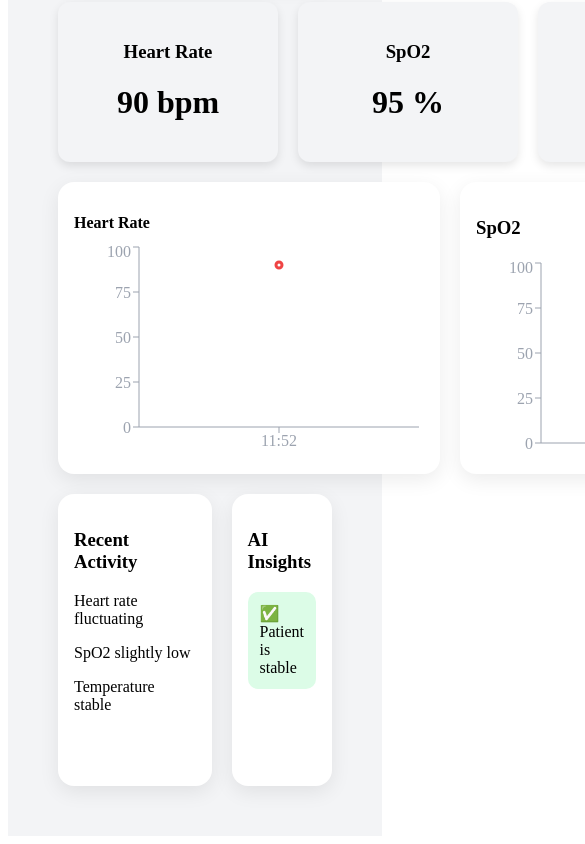
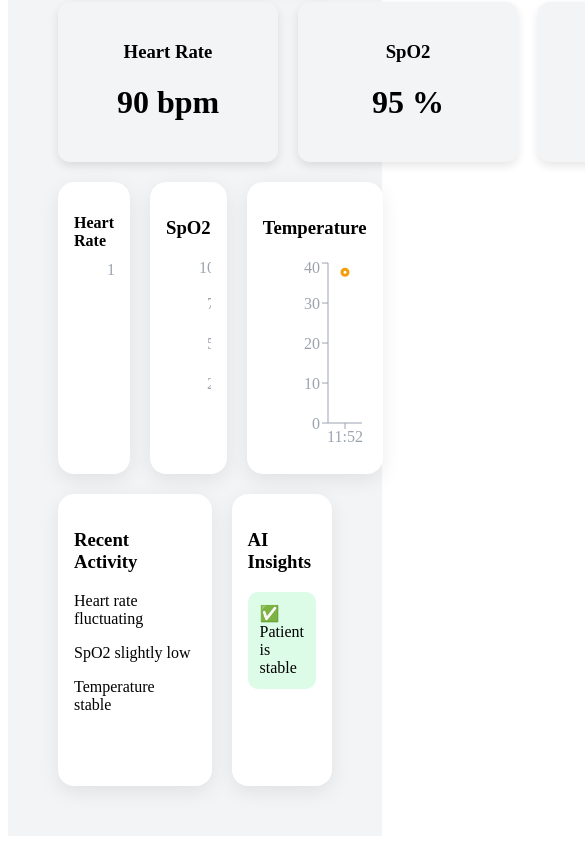
Before and after one commit to Aadya2901/ElderEase, a React app in the folder frontend/: page / in a window 390 px wide. Shown: the part 849-1693 px from the top of the page, 585 px wide, since content can reach past the window. Built offline with nearby package versions, Linux system fonts and the light colour scheme; the HTML template or start-up script is replaced by a standard one.

Commit message:
fix: use responsive container for charts

```diff
--- a/frontend/src/components/HeartRateChart.jsx
+++ b/frontend/src/components/HeartRateChart.jsx
@@ -5,13 +5,16 @@ import {
   YAxis,
   Tooltip
 } from "recharts";
+import { ResponsiveContainer } from "recharts";
 
 export default function HeartRateChart({ data, dataKey, color }) {
   return (
-    <LineChart width={350} height={220} data={data}>
+    <ResponsiveContainer width="100%" height={200}>
+      <LineChart data={data}>
         <XAxis dataKey="time" stroke="#9ca3af" />
         <YAxis stroke="#9ca3af" />
         <Tooltip />
+
         <Line
           type="monotone"
           dataKey={dataKey}
@@ -20,5 +23,6 @@ export default function HeartRateChart({ data, dataKey, color }) {
           dot={false}
         />
       </LineChart>
+    </ResponsiveContainer>
   );
 }
--- a/frontend/src/pages/PatientDashboard.jsx
+++ b/frontend/src/pages/PatientDashboard.jsx
@@ -5,7 +5,7 @@ import RiskScore from "../components/RiskScore";
 import AlertBanner from "../components/AlertBanner";
 import HeartRateChart from "../components/HeartRateChart";
 import { predictRisk, generateInsights, getRiskLevel } from "../utils/aiModel";
-
+import { ResponsiveContainer } from "recharts";
 import {
   LineChart, Line,
   XAxis, YAxis,
```
Lines whose indentation alone changed are shown as unchanged.
